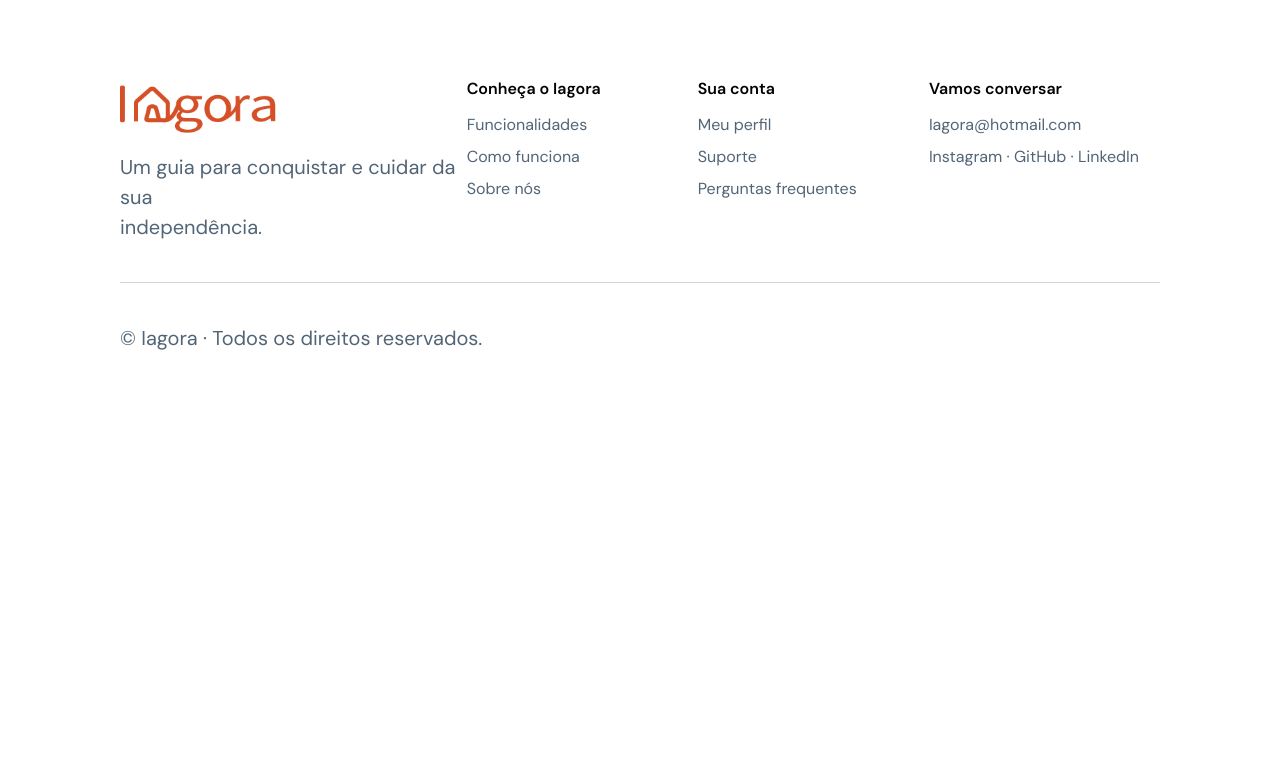
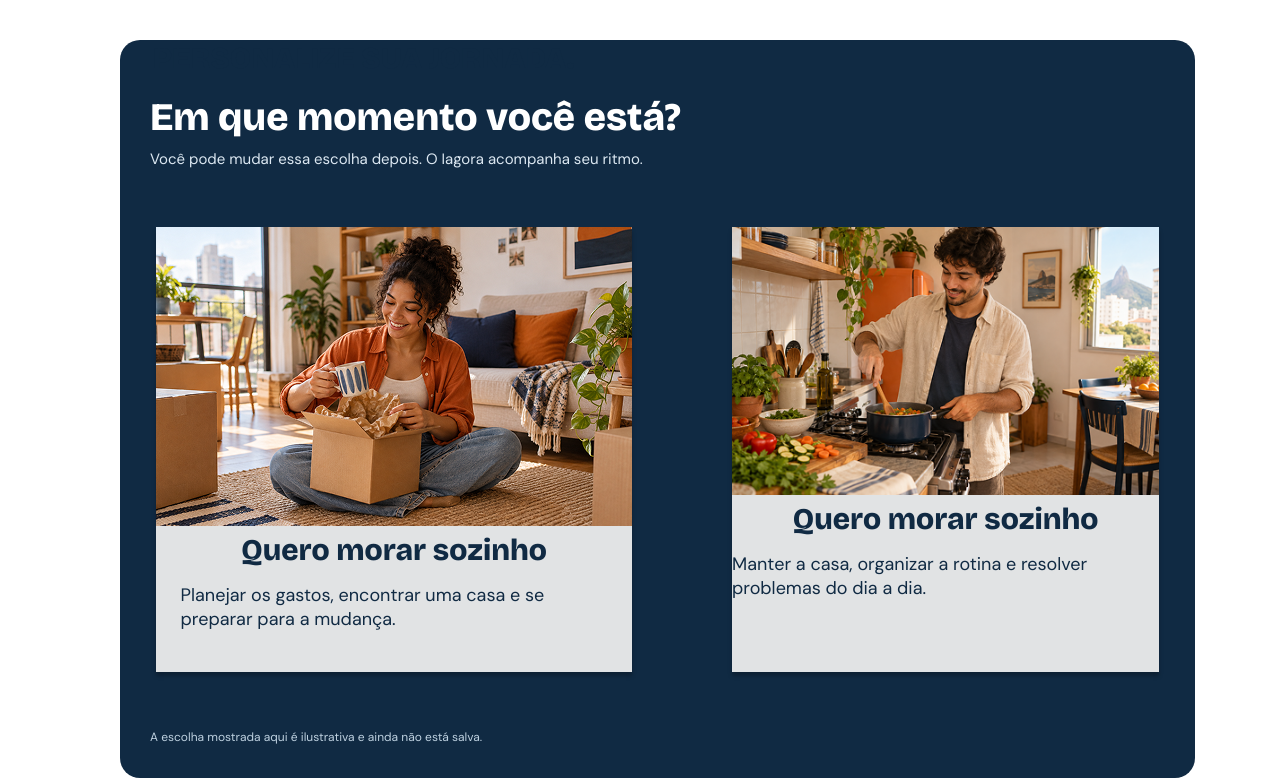
Before and after one commit to IAgoraApp/frontend, a React (Vite) app: page /meuperfil in a window 1280 px wide. Shown: the part 665-1445 px from the top of the page. Before the commit the page ends 1058 px from the top, so only its background shows below. Built offline with nearby package versions, Linux system fonts and the light colour scheme.

Commit message:
:sparkles: (Section2) Section 2 finalizada com sucesso.

```diff
--- a/src/containers/meuperfil.jsx
+++ b/src/containers/meuperfil.jsx
@@ -2,6 +2,9 @@ import { Header, Footer } from '../components'
 import Styles from '../styles/meuperfil.module.css'
 import Foto from '../assets/images/fotoperfil.png'
 import Frase from '../assets/images/frase.png'
+import Mulher1 from '../assets/images/morarsozinho.png'
+import Homem1 from '../assets/images/morosozinho.png'
+
 
 export default function MeuPerfil() {
     return (
@@ -86,6 +89,68 @@ export default function MeuPerfil() {
 
             </section>
 
+            <section className={Styles.momento}>
+
+                <div className={Styles.momento_frase}>
+                    <h3 className={Styles.momento_h3}>
+                        PERSONALIZE SUA JORNADA.
+                    </h3>
+
+                    <h2 className={Styles.momento_h2}>
+                        Em que momento você está?
+                    </h2>
+
+                    <p className={Styles.momento_p1}>
+                        Você pode mudar essa escolha depois. O Iagora acompanha seu ritmo.
+                    </p>
+                </div>
+
+                <div className={Styles.momento_img}>
+
+                    <div className={Styles.momento_cards}>
+                        <div className={Styles.momento_card1}>
+
+                            <div className={Styles.momento_img1}>
+                                <img src={Mulher1} />
+                            </div>
+                            <div className={Styles.momento_img1_text}>
+                                <h3 className={Styles.momento_h3}>
+                                    Quero morar sozinho
+                                </h3>
+
+                                <p className={Styles.momento_p2}>
+                                    Planejar os gastos, encontrar uma casa e se preparar para a mudança.
+                                </p>
+                            </div>
+
+                        </div>
+
+                        <div className={Styles.momento_card2}>
+                            <div className={Styles.momento_img2}>
+                                <img src={Homem1} />
+                            </div>
+                            <div className={Styles.momento_img2_text}>
+                                <h4 className={Styles.momento_h4}>
+                                    Quero morar sozinho
+                                </h4>
+
+                                <p className={Styles.momento_p3}>
+                                    Manter a casa, organizar a rotina e resolver problemas do dia a dia.
+                                </p>
+                            </div>
+                        </div>
+
+                    </div>
+
+                </div>
+                <div className={Styles.momento_p4}>
+                    <p className={Styles.momento_p4_text}>
+                        A escolha mostrada aqui é ilustrativa e ainda não está salva.
+                    </p>
+                </div>
+            </section>
+
+
             <Footer />
         </main>
     )
--- a/src/styles/meuperfil.module.css
+++ b/src/styles/meuperfil.module.css
@@ -1,13 +1,15 @@
 .meuperfil {
-    width: 100%;
+    width: 84%;
     height: 520px;
     background: var(--color-white, #FFF);
     display: flex;
     flex-direction: row;
     align-items: center;
     justify-content: space-between;
-    padding: 120px;
     margin-top: 43px;
+    background: var(--color-white, #FFF);
+    margin-left: 120px;
+
 }
 
 .foto_perfil {
@@ -90,7 +92,7 @@
 .informacao_usuario {
     display: flex;
     width: 65%;
-    height: 510px;
+    height: 520px;
     padding: 27px 8px;
     flex-direction: column;
     align-items: flex-start;
@@ -199,7 +201,7 @@
     /* 16.52px */
 }
 
-.dados_usuario2{
+.dados_usuario2 {
     display: flex;
     width: 100%;
     height: 52px;
@@ -234,7 +236,7 @@
     background: #e76b3a;
 }
 
-.img_frase{
+.img_frase {
     display: flex;
     width: 50%;
     height: 52px;
@@ -242,3 +244,179 @@
     align-items: center;
     margin-top: 40px;
 }
+
+.momento {
+    display: flex;
+    width: 84%;
+    height: 738px;
+    padding: 0px 30px;
+    flex-direction: column;
+    align-items: flex-start;
+    gap: 58px;
+    border-radius: 20px;
+    background: var(--color-navy, #102A43);
+    margin-top: 43px;
+    margin-left: 120px;
+}
+
+.momento_frase {
+    color: #FFB591;
+    font-family: "DM Sans";
+    font-size: 12px;
+    font-style: normal;
+    font-weight: 700;
+    line-height: 118%;
+    /* 14.16px */
+}
+
+.momento_h2 {
+    color: var(--color-white, #FFF);
+    font-family: "Bricolage Grotesque";
+    font-size: 39px;
+    font-style: normal;
+    font-weight: 800;
+    line-height: 118%;
+    /* 46.02px */
+    margin-top: 10px;
+}
+
+.momento_p1 {
+    color: #DCE8F2;
+    font-family: "DM Sans";
+    font-size: 15px;
+    font-style: normal;
+    font-weight: 400;
+    line-height: 118%;
+    /* 17.7px */
+    margin-top: 10px;
+}
+
+.momento_img {
+    display: flex;
+    width: 100%;
+    height: 445px;
+    flex-direction: row;
+    align-items: center;
+    gap: 100px;
+    align-self: stretch;
+    padding: 0 75px;
+
+}
+
+.momento_cards {
+    display: flex;
+    justify-content: center;
+    align-items: center;
+    gap: 100px;
+    align-self: stretch;
+    width: 100%;
+}
+
+.momento_card1 {
+    display: flex;
+    width: 476px;
+    height: 445px;
+    padding-bottom: 42px;
+    flex-direction: column;
+    align-items: center;
+    gap: 6px;
+    box-shadow: 0 4px 4px 0 rgba(0, 0, 0, 0.25);
+    background-color: #e1e3e4;
+}
+
+.momento_card1:hover {
+    background: #FCE8DC;
+}
+
+.momento_img1 {
+    width: 476px;
+    height: 299px;
+    flex-shrink: 0;
+}
+
+.momento_img1_text {
+    display: flex;
+    flex-direction: column;
+    align-items: flex-start;
+    gap: 6px;
+}
+
+.momento_h3 {
+    width: 427px;
+    height: 45px;
+    color: var(--color-navy, #102A43);
+    text-align: center;
+    font-family: "Bricolage Grotesque";
+    font-size: 30px;
+    font-style: normal;
+    font-weight: 800;
+    line-height: 36px;
+    /* 120% */
+}
+
+.momento_p2 {
+    width: 427px;
+    color: var(--color-navy, #102A43);
+    font-family: "DM Sans";
+    font-size: 18px;
+    font-style: normal;
+    font-weight: 400;
+    line-height: 24px;
+    /* 133.333% */
+}
+
+.momento_card2 {
+    display: flex;
+    width: 476px;
+    height: 445px;
+    padding-bottom: 42px;
+    flex-direction: column;
+    align-items: center;
+    gap: 6px;
+    box-shadow: 0 4px 4px 0 rgba(0, 0, 0, 0.25);
+    background-color: #e1e3e4;
+}
+
+.momento_card2:hover {
+    background: #FCE8DC;
+}
+
+.momento_img2_text {
+    display: flex;
+    flex-direction: column;
+    align-items: flex-start;
+    gap: 6px;
+}
+
+.momento_h4 {
+    width: 427px;
+    height: 45px;
+    color: var(--color-navy, #102A43);
+    text-align: center;
+    font-family: "Bricolage Grotesque";
+    font-size: 30px;
+    font-style: normal;
+    font-weight: 800;
+    line-height: 36px;
+    /* 120% */
+}
+
+.momento_p3 {
+    width: 427px;
+    color: var(--color-navy, #102A43);
+    font-family: "DM Sans";
+    font-size: 18px;
+    font-style: normal;
+    font-weight: 400;
+    line-height: 24px;
+    /* 133.333% */
+}
+
+.momento_p4{
+    color: #BED1E0;
+font-family: "DM Sans";
+font-size: 12px;
+font-style: normal;
+font-weight: 400;
+line-height: 118%; /* 14.16px */
+}
```
Also changed, not shown: src/assets/images/morarsozinho.png (added), src/assets/images/morosozinho.png (added).
